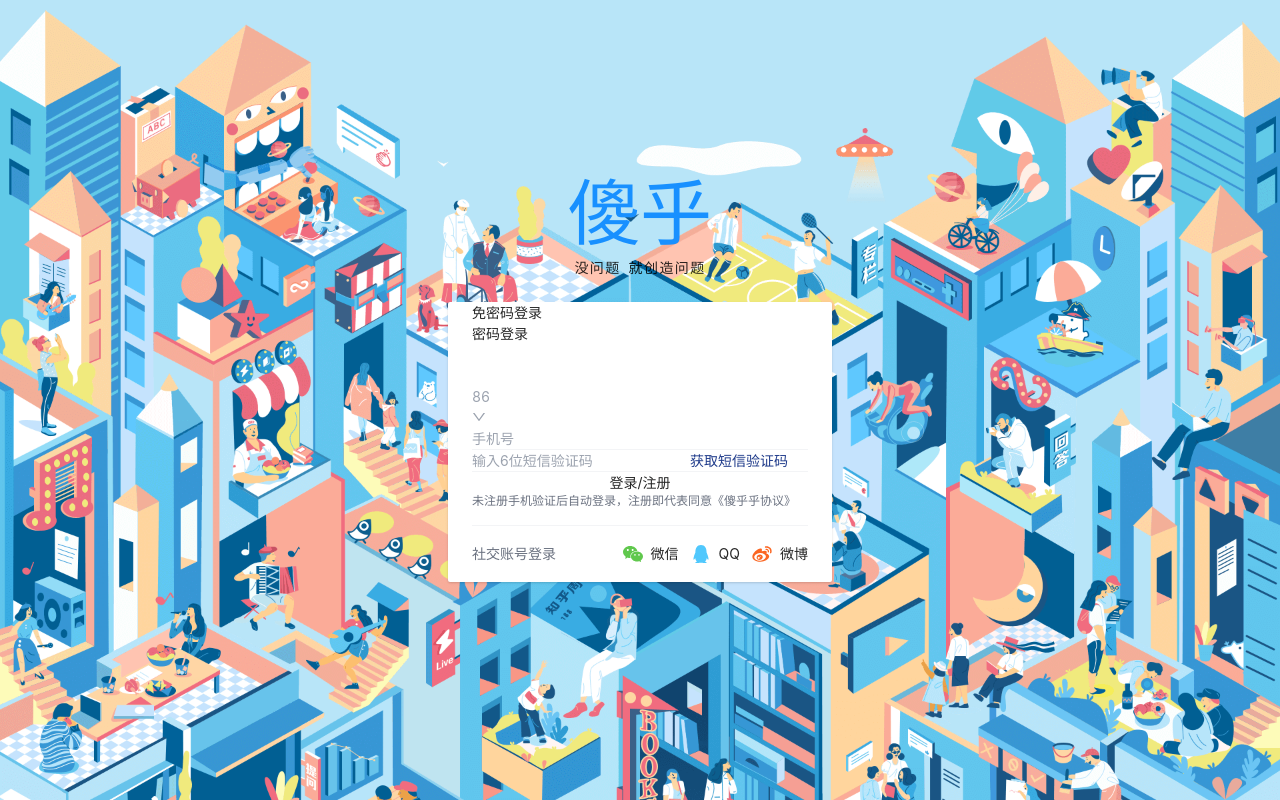
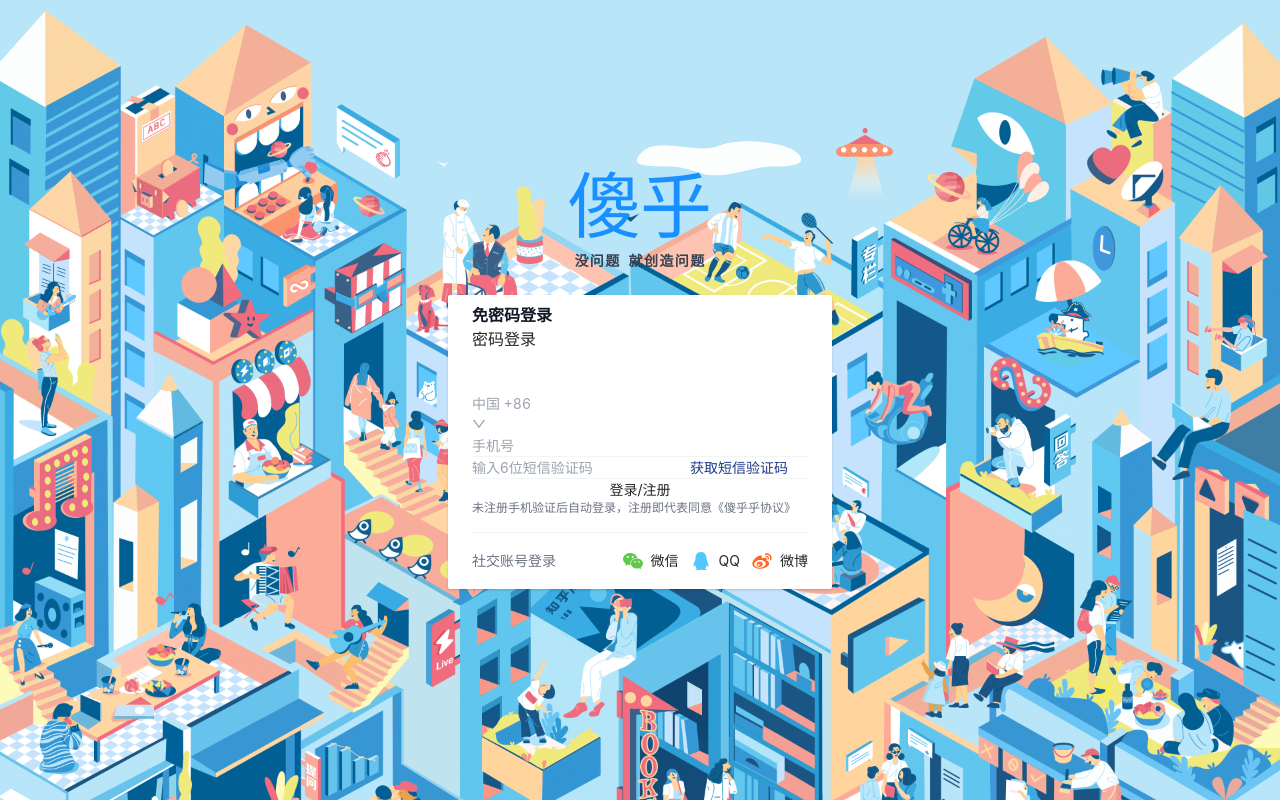
Before and after one commit to icebreaker-trash/learn-react, a React (Create React App) app in the folder shahu/: page /signin in a window 1280 px wide. Built offline with nearby package versions, Linux system fonts and the light colour scheme.

Commit message:
feat: signin commit

```diff
--- /dev/null
+++ b/shahu/src/components/Signin/HeaderTabs.module.scss
@@ -0,0 +1,18 @@
+.noBarTabs {
+  :global {
+    .ant-tabs-nav {
+      &::before {
+        display: none;
+      }
+      .ant-tabs-tab {
+        @apply text-base hover:text-gray-600;
+
+        &.ant-tabs-tab-active {
+          .ant-tabs-tab-btn {
+            @apply text-gray-900 font-semibold;
+          }
+        }
+      }
+    }
+  }
+}
--- a/shahu/src/components/Signin/HeaderTabs.tsx
+++ b/shahu/src/components/Signin/HeaderTabs.tsx
@@ -2,14 +2,14 @@
 // eslint-disable-next-line no-use-before-define
 import React, { FC } from 'react'
 import { Tabs } from 'antd'
-
+import styles from './HeaderTabs.module.scss'
 const { TabPane } = Tabs
 function callback (key: any) {
   console.log(key)
 }
 
 const HeaderTabs: FC = () => (
-  <Tabs defaultActiveKey="1" onChange={callback}>
+  <Tabs className={styles.noBarTabs} defaultActiveKey="1" onChange={callback}>
     <TabPane tab="免密码登录" key="1">
     </TabPane>
     <TabPane tab="密码登录" key="2">
--- a/shahu/src/components/Signin/PhonePrefixSelecter.tsx
+++ b/shahu/src/components/Signin/PhonePrefixSelecter.tsx
@@ -8,9 +8,9 @@
   function handleChange (value: any) {
     console.log(`selected ${value}`)
   }
-  return (<Select className={styles.prefixSelect} bordered={false} defaultValue="86" style={{ width: 100 }} onChange={handleChange}>
+  return (<Select className={styles.prefixSelect} bordered={false} defaultValue={86} style={{ width: 100 }} onChange={handleChange}>
     {
-      Array(100).fill(null).map((x, idx) => {
+      Array(50).fill(null).map((x, idx) => {
         return <Option key={idx} value={idx + 86}>中国 +86</Option>
       })
     }
--- a/shahu/src/components/Signin/index.tsx
+++ b/shahu/src/components/Signin/index.tsx
@@ -29,13 +29,13 @@
       <div className={styles.withoutFooter}>
         <div className="text-center mb-6">
           <h1 className="text-7xl text-primary">傻乎</h1>
-          <h3 className="mt-2 ">
+          <h3 className="mt-2 text-gray-700 font-semibold">
             <span className="text-sm tracking-widest mr-2">没问题</span>
             <span className="text-sm tracking-widest">就创造问题</span>
           </h3>
         </div>
 
-        <div className="bg-white w-96 flex flex-col items-center rounded-sm shadow px-6">
+        <div className="bg-white w-96 flex flex-col items-center rounded-sm shadow px-6 pt-2">
           <div className="self-stretch">
             <HeaderTabs></HeaderTabs>
             <Form
--- a/shahu/tailwind.config.js
+++ b/shahu/tailwind.config.js
@@ -1,5 +1,9 @@
+// console.log(process.env.NODE_ENV)
 module.exports = {
-  purge: ['./src/**/*.{js,jsx,ts,tsx}', './public/index.html'],
+  purge: {
+    enabled: process.env.NODE_ENV === 'production',
+    content: ['./src/**/*.{js,jsx,ts,tsx}', './public/index.html']
+  },
   darkMode: false, // or 'media' or 'class'
   theme: {
     extend: {
```
